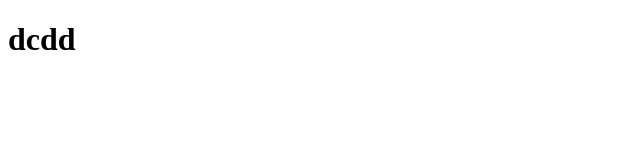
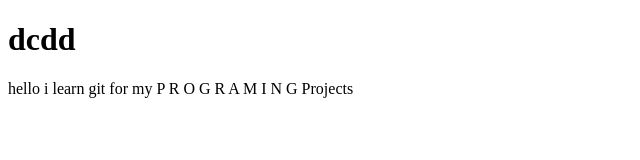
Before and after one commit to MobeenKhan221/Test-repo, a plain HTML site: page index.html in a window 1280 px wide. Shown: the whole page, without its empty margins (0-640 px from the left). Drawn offline with Linux system fonts and the light colour scheme.

Commit message:
about new add

```diff
--- a/index.html
+++ b/index.html
@@ -7,7 +7,8 @@
 </head>
 <body>
     <h1>dcdd</h1>
-
+  <p>hello i learn git for my P R O G R A M I N G Projects
+  </p>
 
 </body>
 </html>
```
